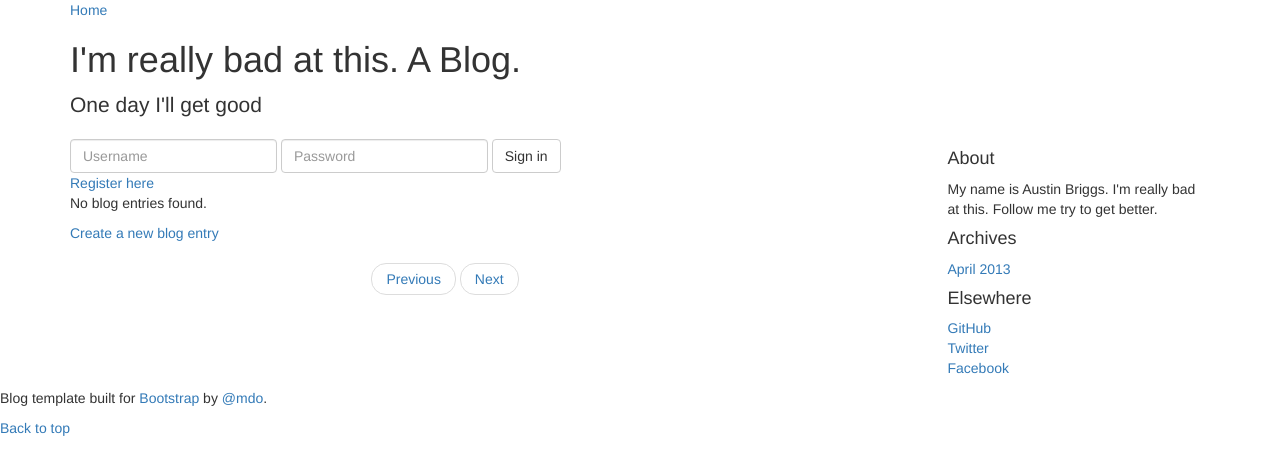
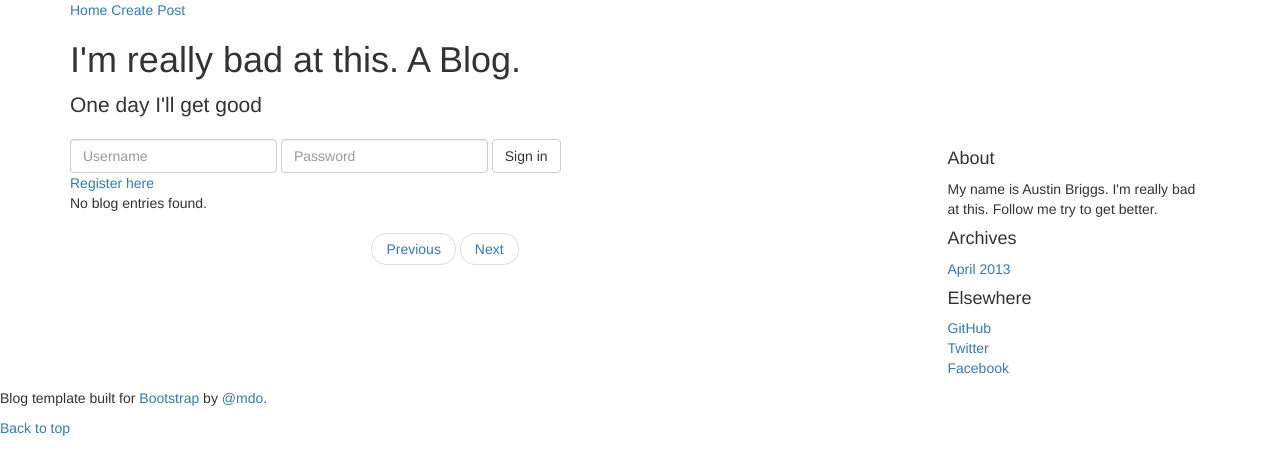
Before and after one commit to awbdallas/Blog, a Python web app: template pyramid_blogr/templates/index.jinja2 in a window 1280 px wide. Shown: the top 475 px of the page. Run offline with Jinja, Linux system fonts and the light colour scheme; the template is opened without the code that fills it, so the values that code supplies are empty; some libraries are stand-ins or nearby versions.

Commit message:
Updates, kinda merged the template. Just going to be more work with styling of how we want to do this

```diff
--- a/pyramid_blogr/templates/index.jinja2
+++ b/pyramid_blogr/templates/index.jinja2
@@ -27,11 +27,11 @@
 
         <ul>
             {% for entry in paginator.items %}
-                <li>
-                    <a href="{{ request.route_url('blog', id=entry.id, slug=entry.slug) }}">
-                        {{ entry.title }}
-                    </a>
-                </li>
+				<div class="blog-post">
+					<h2 class="blog-post-title">{{ entry.title }}</h2>
+					<p class="blog-post-meta">{{ entry.created.strftime('%m-%d-%Y') }}</p>
+					{{ entry.body }}
+				</div>
             {% endfor %}
         </ul>
 
@@ -43,7 +43,5 @@
 
     {% endif %}
 
-    <p><a href="{{ request.route_url('blog_action',action='create') }}">
-        Create a new blog entry</a></p>
 
 {% endblock %}
--- a/pyramid_blogr/templates/layout.jinja2
+++ b/pyramid_blogr/templates/layout.jinja2
@@ -29,6 +29,7 @@
       <div class="container">
         <nav class="blog-nav">
           <a class="blog-nav-item active" href="#">Home</a>
+		  <a class="blog-nav-item active" href="{{ request.route_url('blog_action',action='create') }}">Create Post</a>
         </nav>
       </div>
     </div>
```
